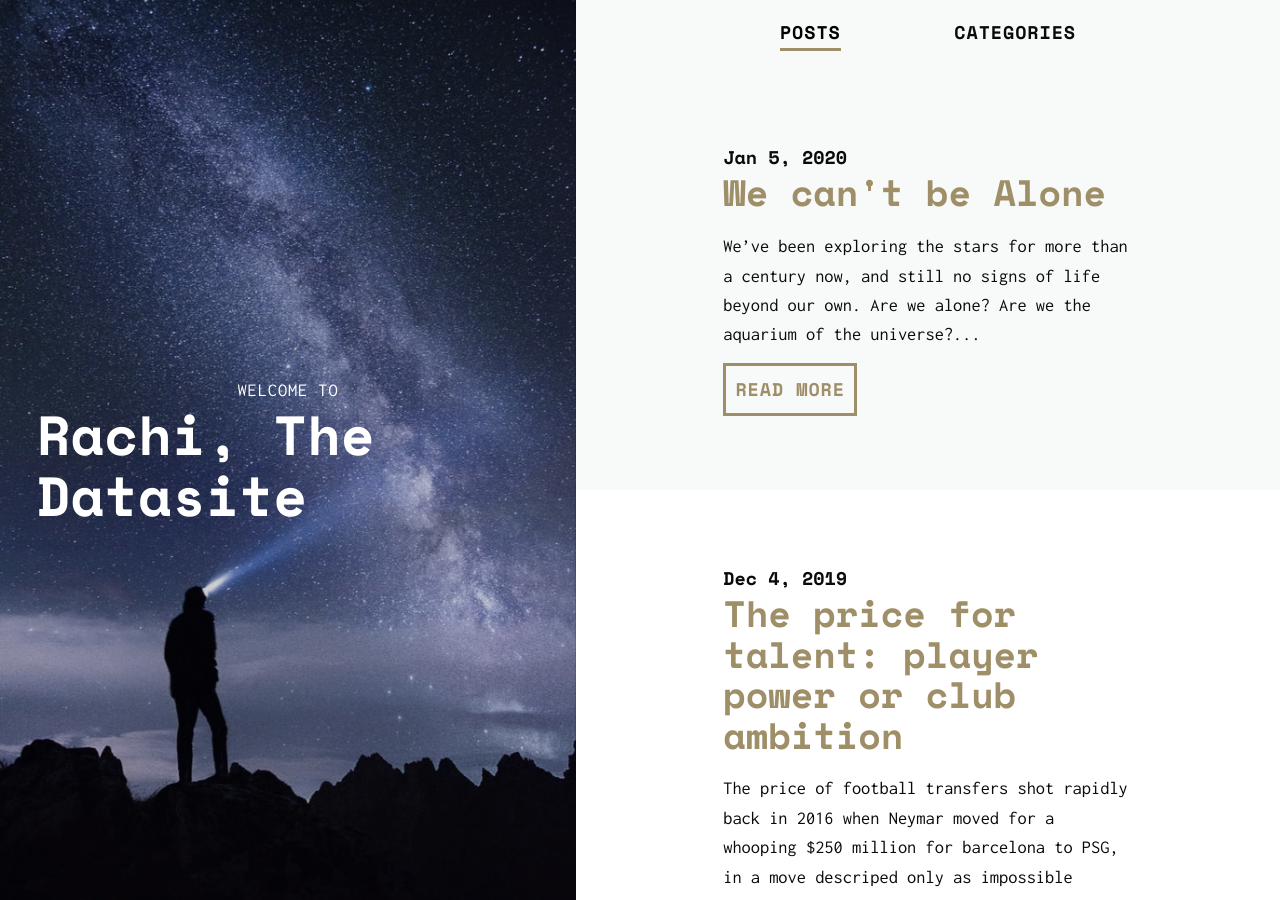
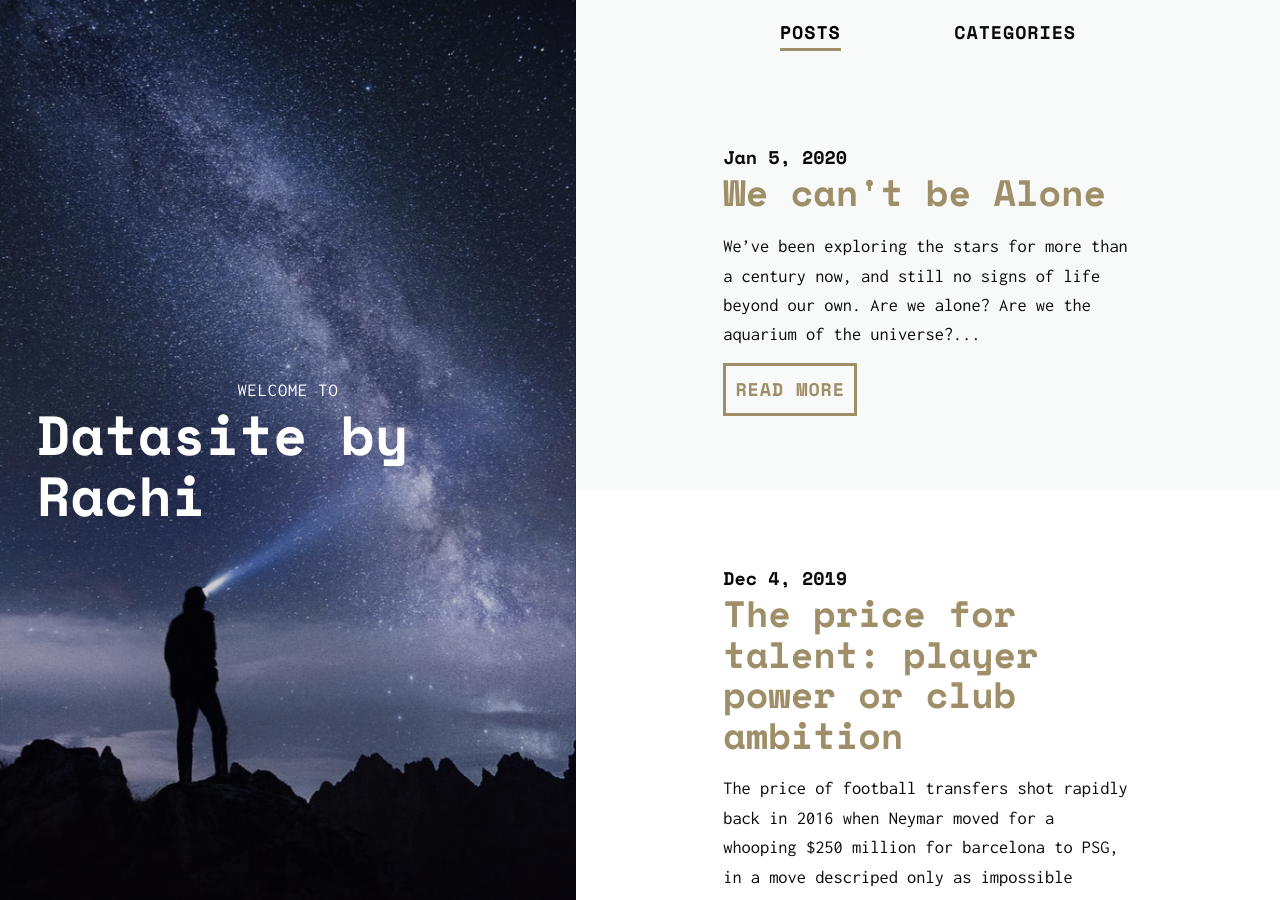
Before and after one commit to rachioko/rachioko.github.io, a Jekyll site: the page built from index.html, in a window 1280 px wide and 900 px high. Built offline with Jekyll 4.4.1, drawn with Linux system fonts in a browser that asks for light colours; nearby versions of some CDN libraries; the list of posts is cut into pages by our own code.

Commit message:
Update _config.yml

```diff
--- a/_config.yml
+++ b/_config.yml
@@ -4,7 +4,7 @@ permalink: /:year/:month/:day/:title/
 google_analytics:
 
 author: Amarachi Okoroafor
-title: Rachi, The Datasite
+title: Datasite by Rachi
 description: Data Analysis Blog by Amarachi Okoroafor
 url: https://rachioko.github.io
 baseurl: https://rachioko.github.io
```
